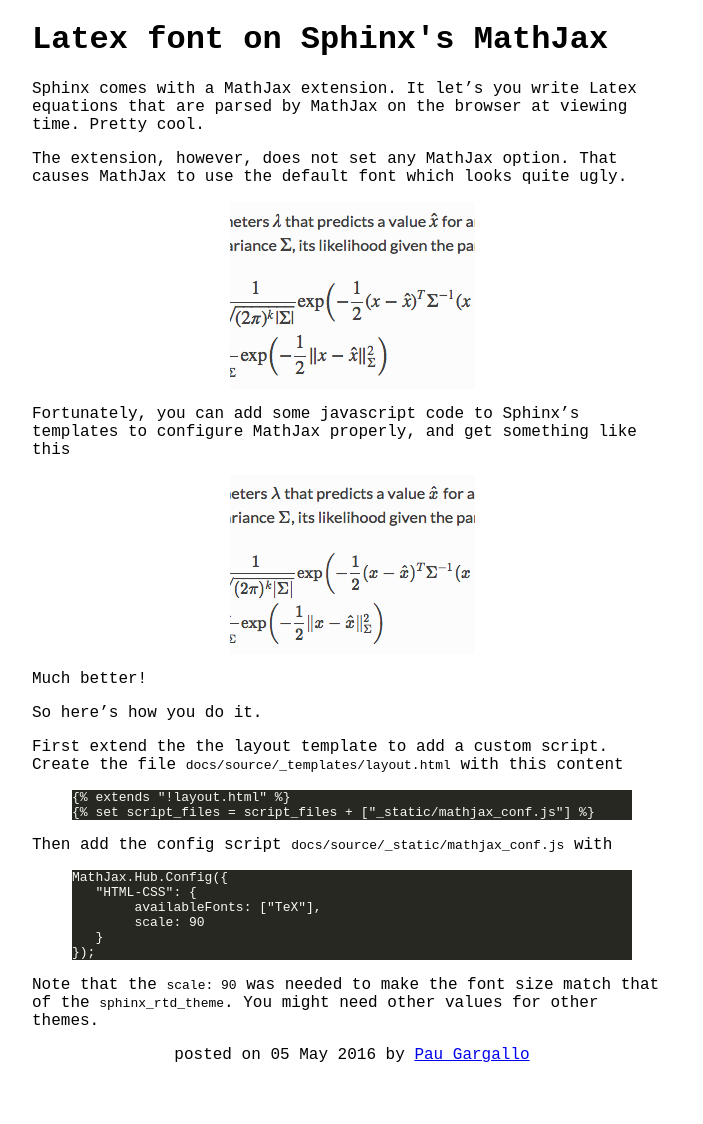
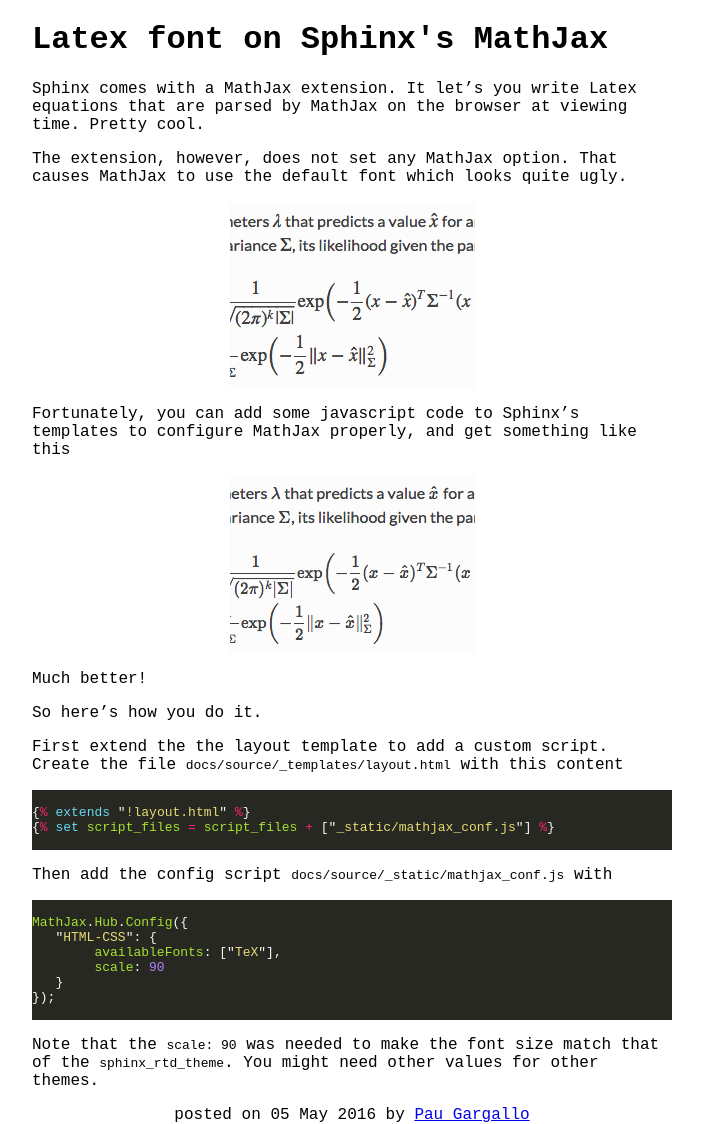
Before and after one commit to paulinus/paulinus.github.io, a Jekyll site: the page built from _posts/2016-05-05-sphinx-mathjax.md, in a window 1280 px wide. Shown: the whole page, without its empty margins (288-991 px from the left). Built offline with Jekyll 4.4.1, drawn with Linux system fonts in a browser that asks for light colours; before the commit the page ends 1064 px from its top, so only the background shows below that.

Commit message:
Update highlighting

````diff
--- a/_posts/2016-05-05-sphinx-mathjax.md
+++ b/_posts/2016-05-05-sphinx-mathjax.md
@@ -20,22 +20,23 @@
 
 First extend the the layout template to add a custom script.  Create the file `docs/source/_templates/layout.html` with this content
 
-{% highlight js+cheetah  %}
+```javascript
 {% raw  %}
 {% extends "!layout.html" %}
 {% set script_files = script_files + ["_static/mathjax_conf.js"] %}
 {% endraw %}
-{% endhighlight %}
+```
 
 Then add the config script `docs/source/_static/mathjax_conf.js` with
 
-{% highlight js+cheetah  %}
+```javascript
+
 MathJax.Hub.Config({
    "HTML-CSS": {
         availableFonts: ["TeX"],
         scale: 90
    }
 });
-{% endhighlight %}
 
+```
 Note that the `scale: 90` was needed to make the font size match that of the `sphinx_rtd_theme`. You might need other values for other themes.
````
Also changed, not shown: _posts/2012-07-14-Fire.html (+10 -4 lines).
